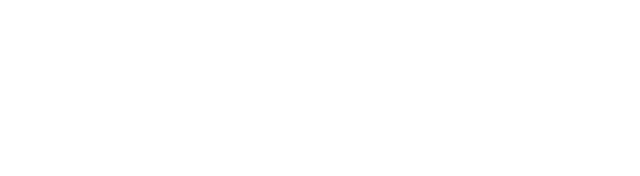
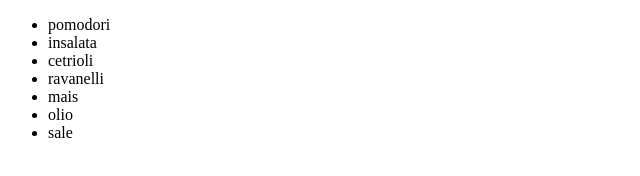
Before and after one commit to lollomrt/js-lista-spesa, a plain HTML site: page index.html in a window 1280 px wide. Shown: the whole page, without its empty margins (0-640 px from the left). Drawn offline with Linux system fonts and the light colour scheme.

Commit message:
Esercizio finito

```diff
--- a/index.html
+++ b/index.html
@@ -7,6 +7,11 @@
     <title>Lista della spesa con ciclo while</title>
 </head>
 <body>
+    <div class="container">
+        <ul class="lista-spesa">
+
+        </ul>
+    </div>
     <script type="text/javascript" src="./js/javascript.js"></script>
 </body>
 </html>
--- a/js/javascript.js
+++ b/js/javascript.js
@@ -0,0 +1,15 @@
+// 1. Definire la lista della spesa ed i suoi elementi (array)
+const lista_spesa = ["pomodori", "insalata", "cetrioli", "ravanelli", "mais", "olio", "sale"]
+
+// 2. Stampare la lista in pagina
+// 2.1 Richiamare il contenitore html della lista
+const list = document.querySelector(".lista-spesa")
+let item = 0
+// 2.2 Percorrere l'array tramite un ciclo while - se lista spesa include item --> stampa nell?html
+while (item < lista_spesa.length){
+    let listItem = document.createElement("li")
+    listItem.innerText = lista_spesa[item]
+    list.append(listItem)
+    item++
+}
+// 2.3 iniettare il codice tramite javascript
```
Also changed, not shown: readme.txt.
